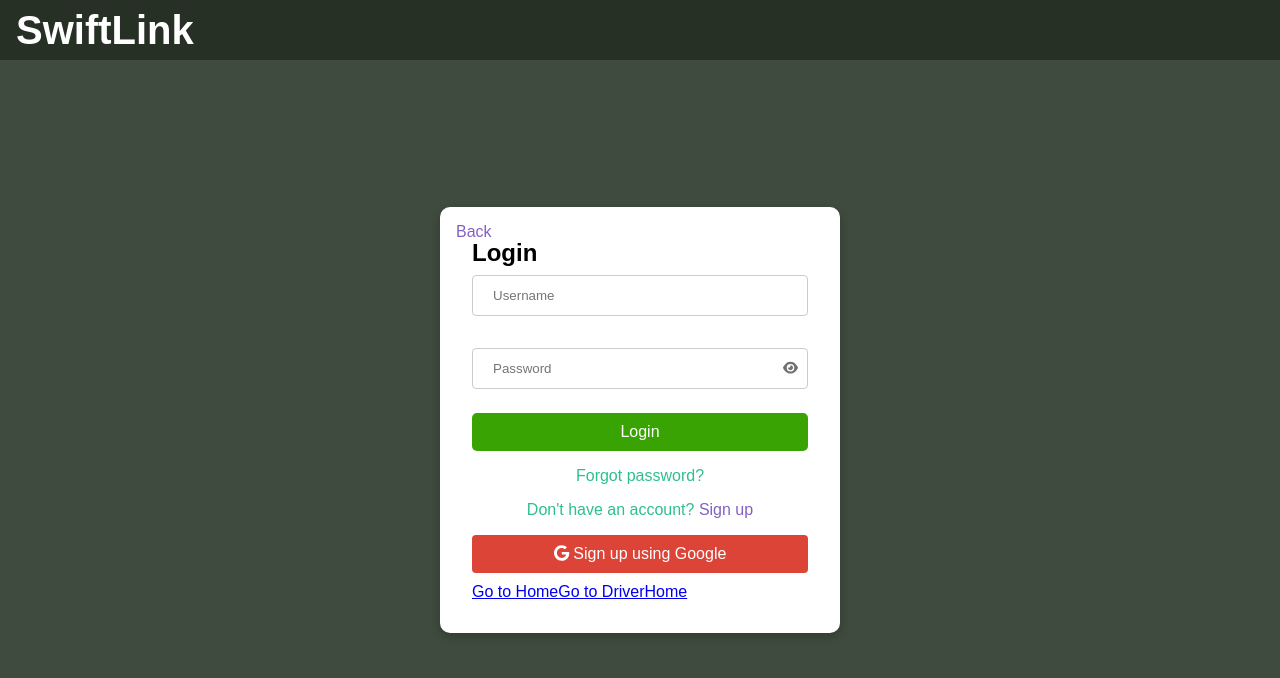
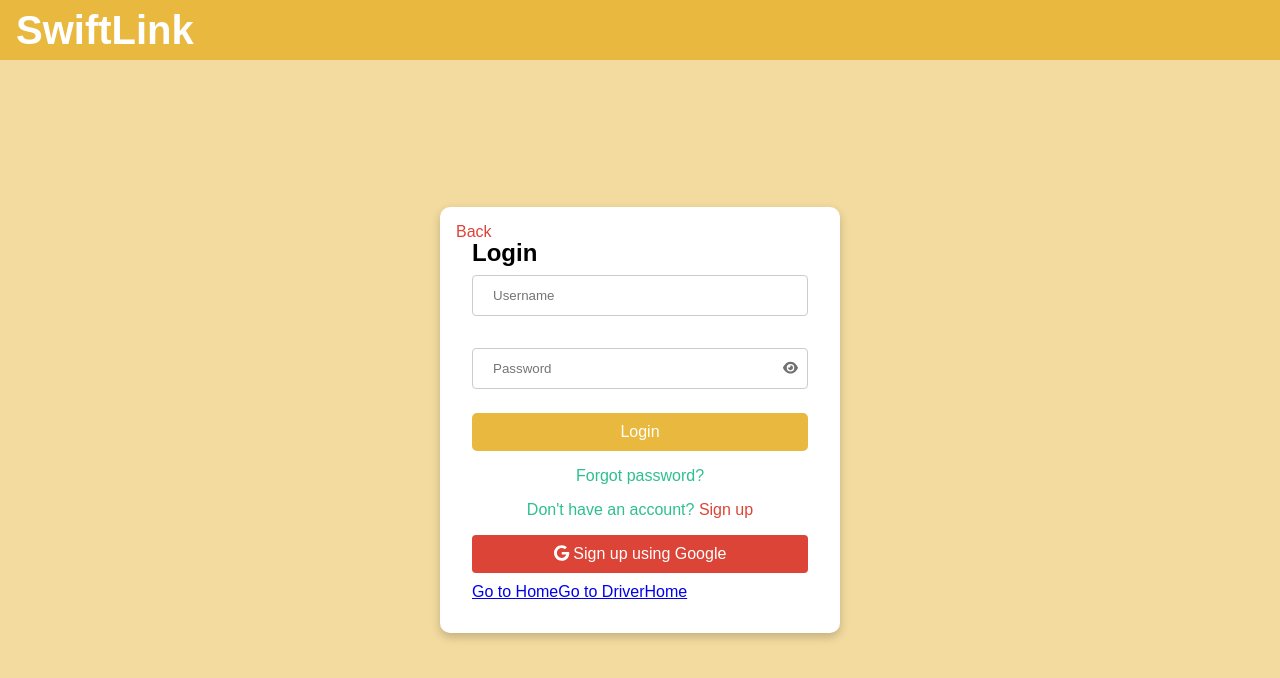
Before and after one commit to zhtyolivia/UCLA-CS130-Project, a React (Create React App) app in the folder frontend/: page /login in a window 1280 px wide. Shown: the top 678 px of the page. Built offline with nearby package versions, Linux system fonts and the light colour scheme.

Commit message:
cleaned up signup and login pages

```diff
--- a/frontend/src/pages/Driver/InitiateRide/InitiateRide.scss
+++ b/frontend/src/pages/Driver/InitiateRide/InitiateRide.scss
@@ -38,7 +38,7 @@
         font-size: 1rem;
 
         &:hover {
-          background-color: $driver-secondary-color;
+          background-color: $driver-hover-color;
         }
       }
     }
--- a/frontend/src/pages/Login/Login.js
+++ b/frontend/src/pages/Login/Login.js
@@ -1,5 +1,5 @@
 import React, { useState } from 'react';
-import './Login.css'; // Make sure to import the CSS file
+import './Login.scss'; // Make sure to import the CSS file
 import { Link, useNavigate } from 'react-router-dom';
 import { FontAwesomeIcon } from '@fortawesome/react-fontawesome';
 import {faGoogle } from '@fortawesome/free-brands-svg-icons';
@@ -43,7 +43,7 @@ const Login = () => {
 
     return (
         <div className="login-page">
-            <div className="top-stripe">
+            <div className="log-in-top-stripe">
                 <span className="brand-text">SwiftLink</span>
             </div>
             <div className="login-container">
--- a/frontend/src/pages/Login/Login.css
+++ b/frontend/src/pages/Login/Login.scss
@@ -1,3 +1,4 @@
+@import '../../styles/variables';
 html, body {
     height: 100%;
     margin: 0;
@@ -15,10 +16,10 @@ html, body {
     background-color: #000000; /* Black background */
 }
 
-.top-stripe {
+.log-in-top-stripe {
     width: 100%;
     height: 60px;
-    background-color: #263025;
+    background-color: $driver-primary-color;
     display: flex;
     align-items: center;
     padding-left: 16px; /* Adjust as needed for padding on the left */
@@ -36,7 +37,7 @@ html, body {
     justify-content: center;
     align-items: center;
     height: calc(100vh - 60px);
-    background-color: #3f4b3e;
+    background-color: $driver-background-color;
 }
 
 .login-card {
@@ -63,13 +64,13 @@ html, body {
     position: absolute;
     top: 1rem;
     left: 1rem;
-    color: #8360c3;
+    color: $driver-primary-color;
     text-decoration: none;
     font-size: 1rem;
 }
 
 .login-form h2 {
-    color: #333;
+    color: $text-color-dark;
     margin-bottom: 1rem;
     text-align: center;
 }
@@ -90,7 +91,7 @@ html, body {
     padding: 10px;
     border: none;
     border-radius: 5px;
-    background-color: #39a304;
+    background-color: $driver-primary-color;
     color: white;
     cursor: pointer;
     margin-bottom: 1rem;
@@ -98,7 +99,7 @@ html, body {
 }
 
 .login-btn:hover {
-    background-color: #fab300;
+    background-color: $driver-hover-color;
 }
 
 .forgot-password, .sign-up-text {
@@ -126,7 +127,7 @@ html, body {
 }
 
 .social-btn.google {
-    background-color: #db4437;
+    background-color: $driver-secondary-color;
 }
 
 .social-btn:hover {
@@ -138,7 +139,7 @@ html, body {
 }
 
 .sign-up {
-    color: #8360c3;
+    color: $driver-secondary-color;
     text-decoration: none;
 }
 .password-group {
--- a/frontend/src/pages/Login/Signup.js
+++ b/frontend/src/pages/Login/Signup.js
@@ -1,7 +1,7 @@
 import React, { useState } from 'react';
 import { Link, useNavigate } from 'react-router-dom';
 import { FontAwesomeIcon } from '@fortawesome/react-fontawesome';
-import './Signup.css'; // Assuming you have a separate CSS file for the signup page
+import './Signup.scss'; // Assuming you have a separate CSS file for the signup page
 import axios from 'axios'; // Ensure axios is installed
 import { faEye, faEyeSlash } from '@fortawesome/free-solid-svg-icons';
 import {faGoogle } from '@fortawesome/free-brands-svg-icons';
--- a/frontend/src/pages/Login/Signup.css
+++ b/frontend/src/pages/Login/Signup.scss
@@ -1,8 +1,10 @@
+@import '../../styles/variables';
+
 /* Add a top stripe with the specified color, similar to the login page */
 .top-stripe {
     width: 100%;
     height: 60px;
-    background-color: #263025;
+    background-color: $driver-primary-color;
     display: flex;
     align-items: center;
     padding-left: 16px; /* Adjust as needed for padding on the left */
@@ -24,7 +26,7 @@ html, body {
     justify-content: center;
     align-items: center;
     height: calc(100vh - 60px);
-    background-color: #3f4b3e; /* Black background */
+    background-color: $driver-background-color; /* Black background */
     padding-top: 40px; /* Make space for the top stripe */
 }
 
@@ -49,7 +51,7 @@ html, body {
     position: absolute;
     top: 1rem;
     left: 1rem;
-    color: #8360c3;
+    color: $driver-secondary-color;
     text-decoration: none;
     font-size: 1rem;
 }
@@ -73,13 +75,13 @@ html, body {
     border: none;
     border-radius: 4px;
     cursor: pointer;
-    background-color: #39a304; /* Using the color of the top stripe */
+    background-color: $driver-primary-color; /* Using the color of the top stripe */
     color: white;
 }
 
 /* Hover effect for the signup button */
 .signup-btn:hover {
-    background-color: #fab300; /* A slightly lighter shade for hover effect */
+    background-color: $driver-hover-color; /* A slightly lighter shade for hover effect */
 }
 
 /* Link to switch to the login page */
@@ -163,9 +165,9 @@ html, body {
 }
 
 .account-type-btn.selected {
-    background-color: #4CAF50;
+    background-color: $driver-primary-color;
     color: white;
-    border-color: #4CAF50;
+    border-color: $driver-primary-color;
 }
 .password-group {
     position: relative;
--- a/frontend/src/styles/_variables.scss
+++ b/frontend/src/styles/_variables.scss
@@ -2,7 +2,9 @@
 
 // Driver
 $driver-primary-color: #e9b93f;
-$driver-secondary-color: #d8a04c;
+$driver-secondary-color: #db4437;
+$driver-background-color: #f3db9f;
+$driver-hover-color: #d8a04c;
 
 // Passenger
 $passenger-primary-color: #0e9aa7;
```
